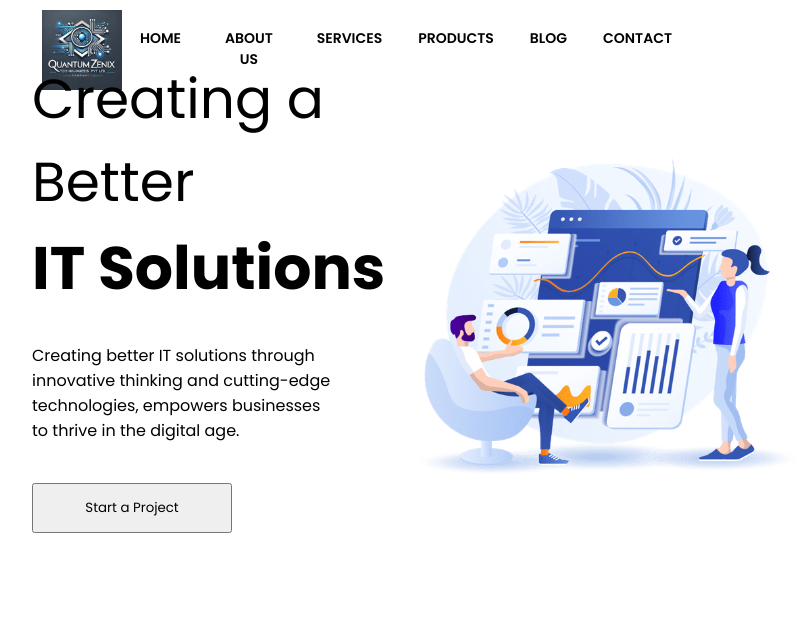
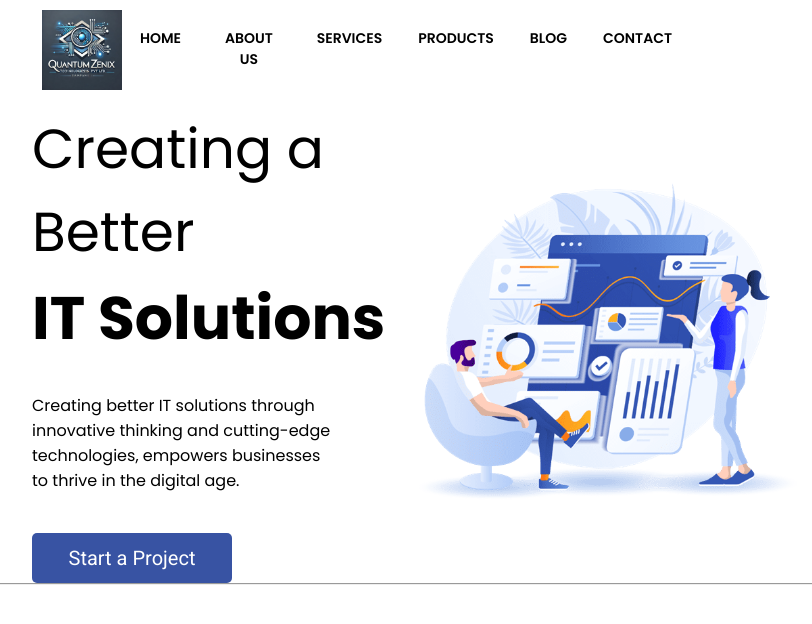
Before and after one commit to its-raghu/Quantum-Project, a plain HTML site: page index.html in a window 1280 px wide. Shown: the whole page, without its empty margins (224-1036 px from the left). Drawn offline with Linux system fonts and the light colour scheme.

Commit message:
secondary

```diff
--- a/index.html
+++ b/index.html
@@ -41,5 +41,6 @@
         </div>
       </div>
     </div>
+    <hr />
   </body>
 </html>
--- a/styles.css
+++ b/styles.css
@@ -1,4 +1,5 @@
 @import url("https://fonts.googleapis.com/css2?family=Poppins:ital,wght@0,100;0,200;0,300;0,400;0,500;0,600;0,700;0,800;0,900;1,100;1,200;1,300;1,400;1,500;1,600;1,700;1,800;1,900&display=swap");
+@import url("https://fonts.googleapis.com/css2?family=Roboto:ital,wght@0,100;0,300;0,400;0,500;0,700;0,900;1,100;1,300;1,400;1,500;1,700;1,900&display=swap");
 
 * {
   margin: 0;
@@ -47,7 +48,6 @@ nav > ul > li {
 }
 .col-2 h1 {
   font-weight: 400;
-  margin-top: -50px;
   font-size: 55px;
 }
 .col-2 h2 {
@@ -59,7 +59,13 @@ nav > ul > li {
   padding-right: 80px;
 }
 button {
+  background-color: #3853a3;
+  color: white;
+  border: none;
+  border-radius: 5px;
   width: 200px;
   height: 50px;
   margin-top: 40px;
+  font-family: "Roboto";
+  font-size: 20px;
 }
```
